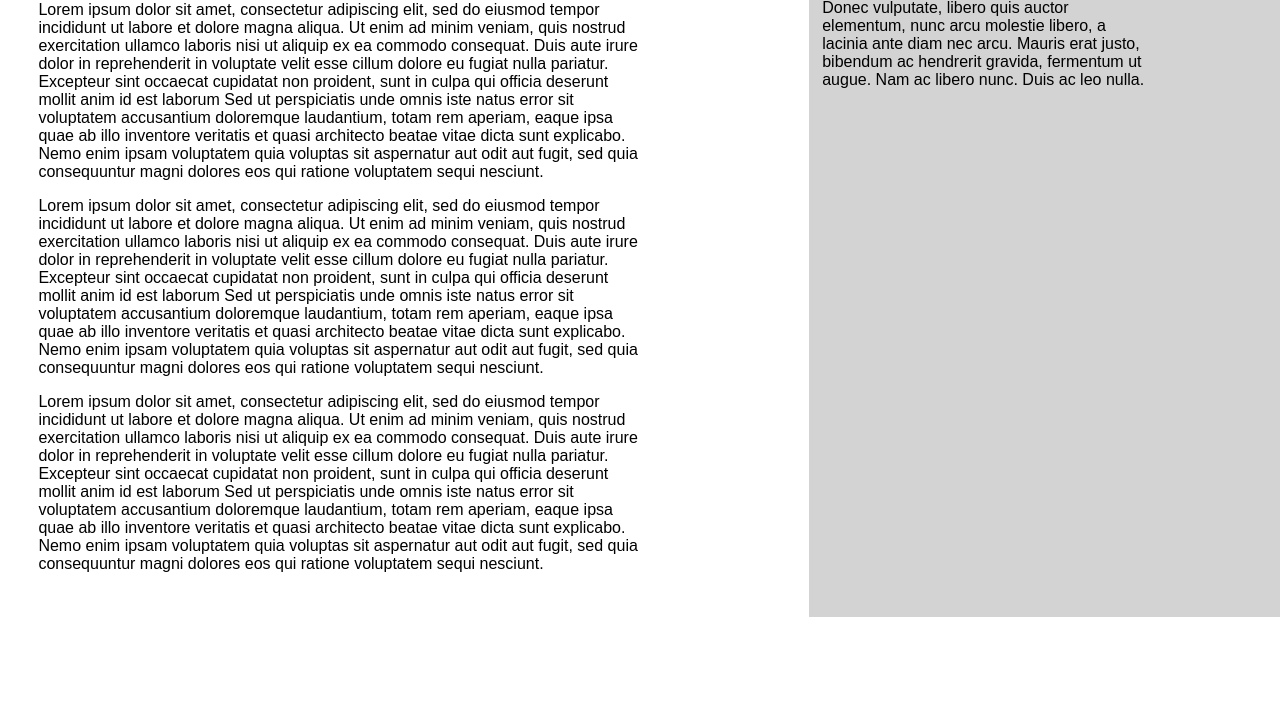
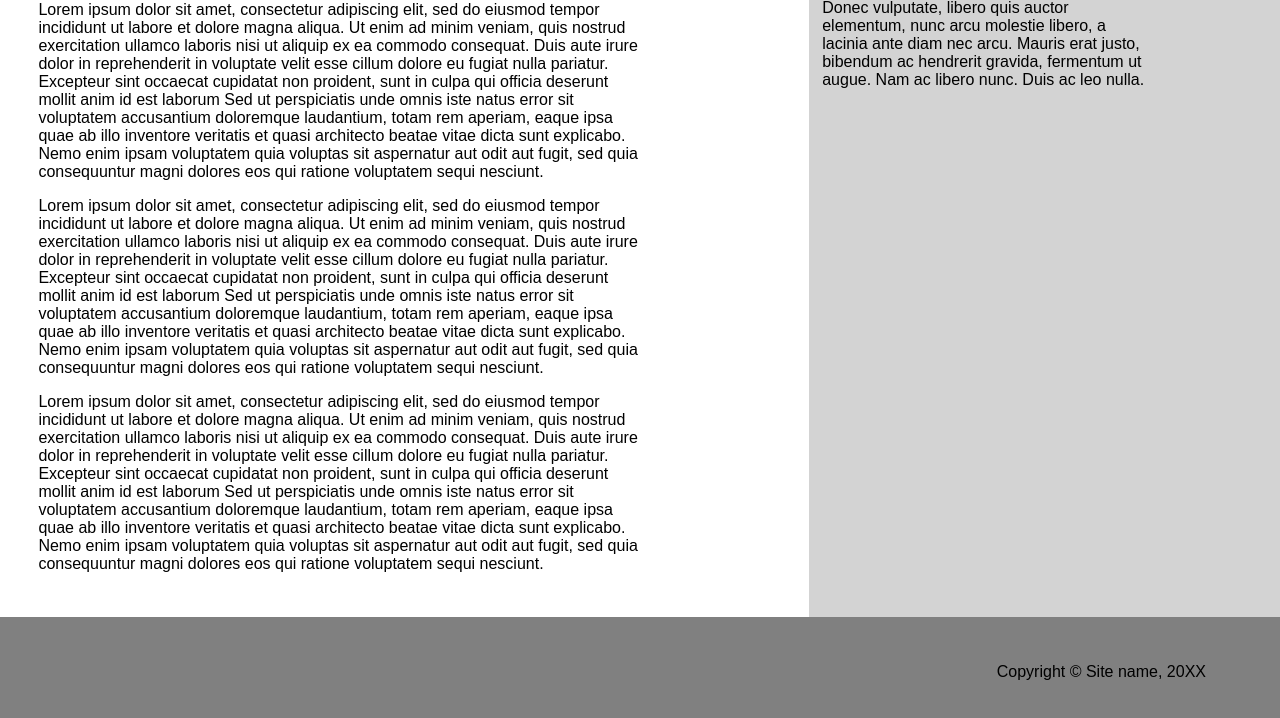
Before and after one commit to SauhardMishra/TemplateTask2, a plain HTML site: page src/index.html in a window 1280 px wide. Shown: the part 214-932 px from the top of the page. Before the commit the page ends 831 px from the top, so only its background shows below. Drawn offline with Linux system fonts and the light colour scheme.

Commit message:
Footer Section

```diff
--- a/src/index.html
+++ b/src/index.html
@@ -83,7 +83,9 @@
       </div>
     <!-- Footer -->
       <div id="footer">
-
+        <p>
+            Copyright &copy; Site name, 20XX
+        </p>
       </div>
     </div>
   </body>
--- a/src/style.css
+++ b/src/style.css
@@ -73,3 +73,17 @@ body {
   height: inherit;
   margin-left: 9%;
 }
+
+/* Footer CSS */
+
+#footer
+{
+    background-color: gray;
+    overflow: hidden;
+    padding-right: 5%;
+}
+#footer p
+{
+    float: right;
+    padding: 30px 10px;
+}
```
